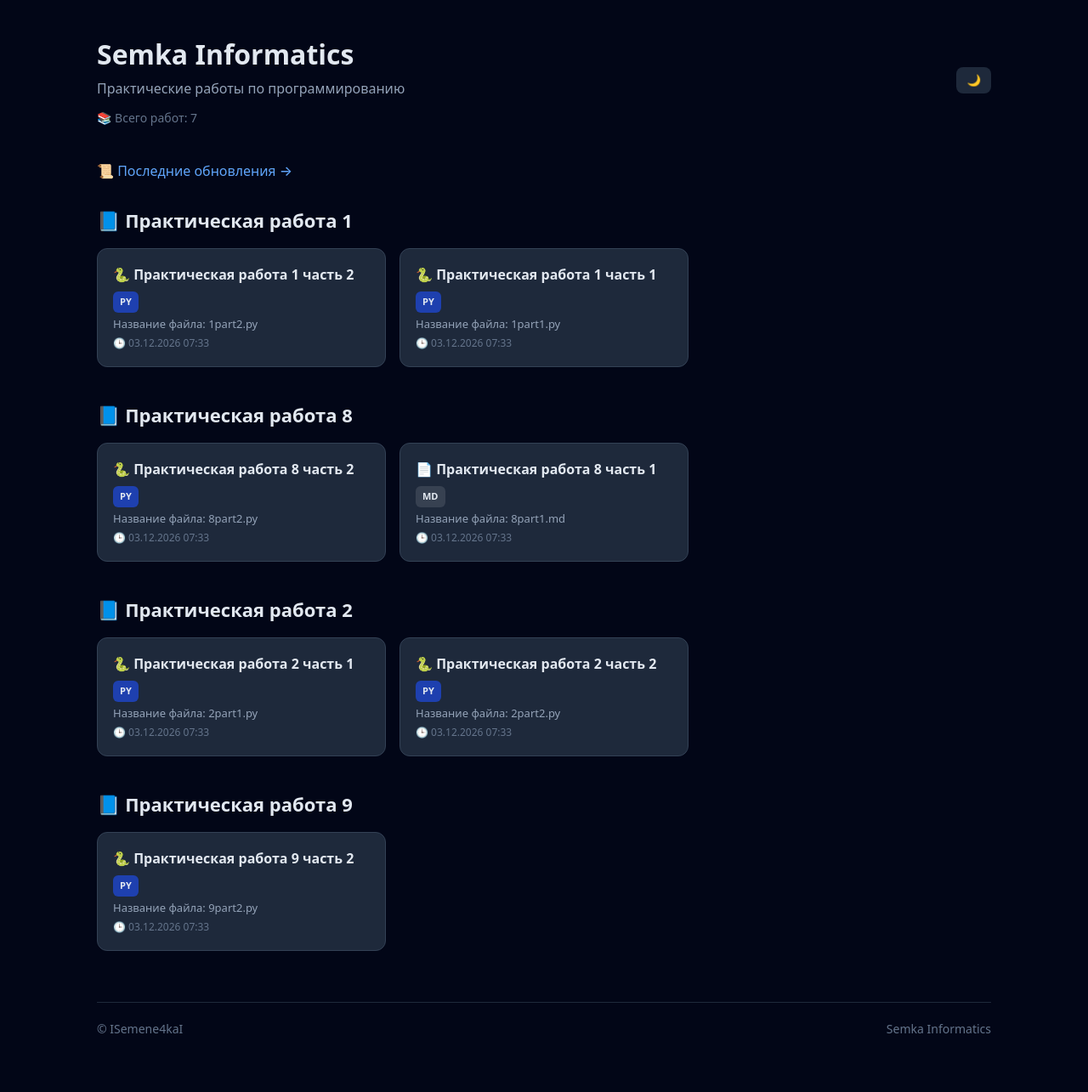
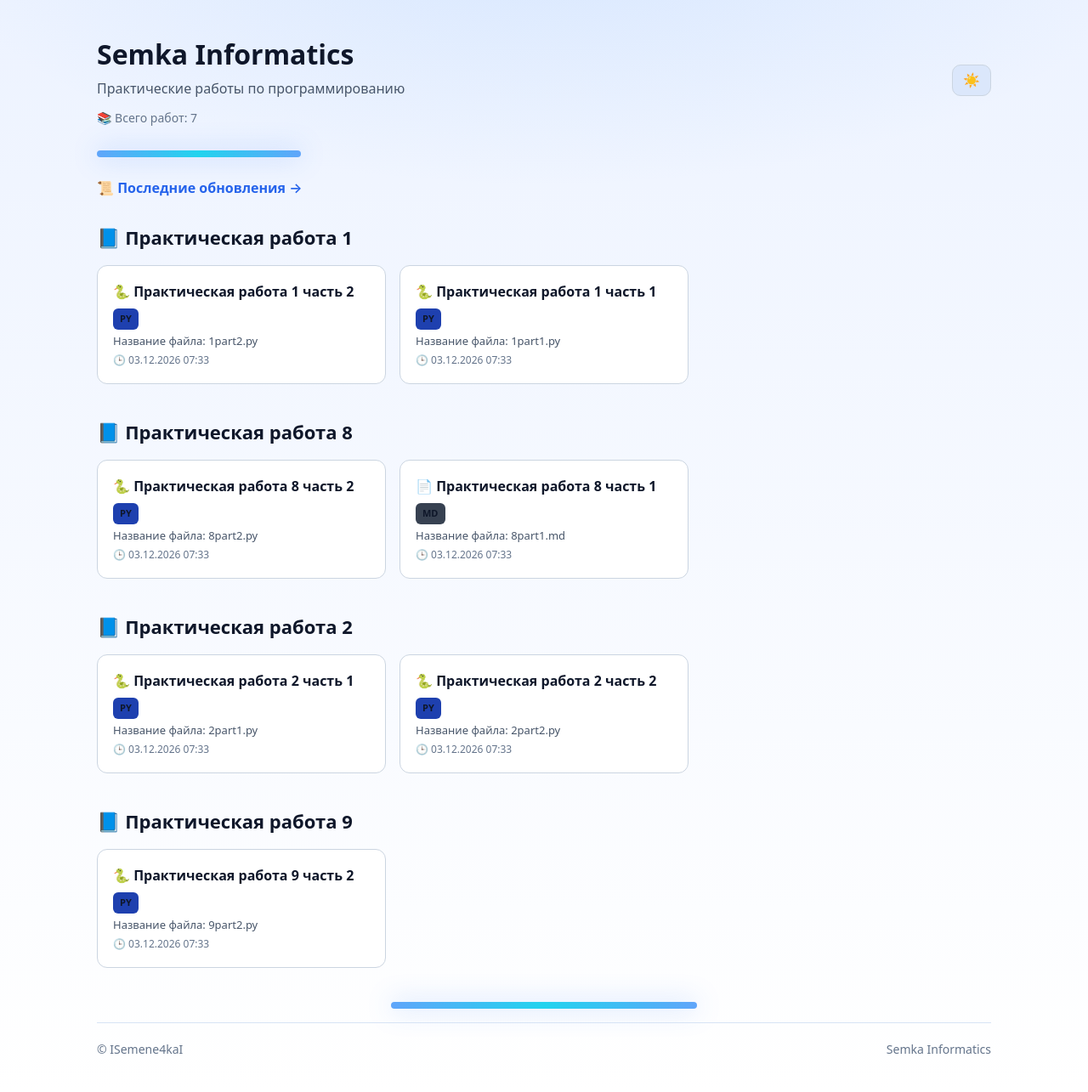
Before and after one commit to ISemene4kaI/semka_informatics, a Flask app: page / in a window 1280 px wide. Shown: the whole page at 85% size. Before the commit the page ends 1216 px from the top, so only its background shows below. Run offline with Flask 3, Linux system fonts and the light colour scheme; some libraries are stand-ins or nearby versions.

Commit message:
Visual Update 2.0
- Upgrade visual update

```diff
--- a/app/static/script.js
+++ b/app/static/script.js
@@ -1,8 +1,38 @@
+const THEME_KEY = "theme"
+const toggle = document.getElementById("themeToggle")
+const copyBtn = document.getElementById("copyBtn")
+const hljsTheme = document.getElementById("hljsTheme")
+
+function applyTheme(theme) {
+    document.body.classList.toggle("light", theme === "light")
+
+    if (toggle) {
+        toggle.textContent = theme === "light" ? "☀️" : "🌙"
+    }
+
+    if (hljsTheme) {
+        hljsTheme.href = theme === "light"
+            ? "https://cdnjs.cloudflare.com/ajax/libs/highlight.js/11.9.0/styles/github.min.css"
+            : "https://cdnjs.cloudflare.com/ajax/libs/highlight.js/11.9.0/styles/github-dark.min.css"
+    }
+}
+
+const savedTheme = localStorage.getItem(THEME_KEY)
+const prefersLight = window.matchMedia("(prefers-color-scheme: light)").matches
+const initialTheme = savedTheme || (prefersLight ? "light" : "dark")
+applyTheme(initialTheme)
+
+if (toggle) {
+    toggle.onclick = () => {
+        const nextTheme = document.body.classList.contains("light") ? "dark" : "light"
+        applyTheme(nextTheme)
+        localStorage.setItem(THEME_KEY, nextTheme)
+    }
+}
+
 // Copy code
-const btn = document.getElementById("copyBtn")
-
-if (btn) {
-    btn.onclick = () => {
+if (copyBtn) {
+    copyBtn.onclick = () => {
         let text = ""
 
         const codeLines = document.querySelectorAll(".code-pre .line .code")
@@ -14,24 +44,6 @@ if (btn) {
         }
 
         navigator.clipboard.writeText(text)
-        btn.innerText = "Copied!"
+        copyBtn.textContent = "Copied!"
     }
 }
-
-// Theme toggle
-const toggle = document.getElementById("themeToggle")
-
-if (toggle) {
-    toggle.onclick = () => {
-        document.body.classList.toggle("light")
-
-        localStorage.setItem(
-            "theme",
-            document.body.classList.contains("light") ? "light" : "dark"
-        )
-    }
-
-    if (localStorage.getItem("theme") === "light") {
-        document.body.classList.add("light")
-    }
-}
--- a/app/static/style.css
+++ b/app/static/style.css
@@ -1,3 +1,81 @@
+/* ========================================
+   THEME TOKENS
+======================================== */
+:root {
+    --bg: #020617;
+    --bg-soft: #06102b;
+    --text: #e2e8f0;
+    --muted: #94a3b8;
+    --subtle: #64748b;
+
+    --surface: #1e293b;
+    --surface-border: #334155;
+    --surface-hover-border: #3b82f6;
+
+    --link: #60a5fa;
+    --footer-border: #1e293b;
+
+    --theme-toggle-bg: #1e293b;
+    --theme-toggle-fg: #f8fafc;
+
+    --btn-download: #2563eb;
+    --btn-github: #334155;
+    --btn-copy: #16a34a;
+    --btn-back: #475569;
+    --btn-open: #2563eb;
+    --btn-text: #ffffff;
+
+    --markdown-bg: #020617;
+    --markdown-border: #334155;
+
+    --code-font: "Cascadia Code", "Fira Code", Consolas, "Courier New", monospace;
+    --code-bg: #020617;
+    --code-border: #334155;
+    --code-text: #e2e8f0;
+    --code-number: #64748b;
+
+    --island-1: #22d3ee;
+    --island-2: #3b82f6;
+    --island-shadow: 0 0 28px rgba(56, 189, 248, 0.45);
+}
+
+body.light {
+    --bg: #edf3ff;
+    --bg-soft: #ffffff;
+    --text: #0f172a;
+    --muted: #475569;
+    --subtle: #64748b;
+
+    --surface: #ffffff;
+    --surface-border: #cbd5e1;
+    --surface-hover-border: #2563eb;
+
+    --link: #2563eb;
+    --footer-border: #d7e3f5;
+
+    --theme-toggle-bg: #dbe7fb;
+    --theme-toggle-fg: #0f172a;
+
+    --btn-download: #2563eb;
+    --btn-github: #334155;
+    --btn-copy: #15803d;
+    --btn-back: #64748b;
+    --btn-open: #2563eb;
+    --btn-text: #ffffff;
+
+    --markdown-bg: #ffffff;
+    --markdown-border: #cbd5e1;
+
+    --code-bg: #f8fafc;
+    --code-border: #cbd5e1;
+    --code-text: #0f172a;
+    --code-number: #64748b;
+
+    --island-1: #60a5fa;
+    --island-2: #22d3ee;
+    --island-shadow: 0 0 30px rgba(59, 130, 246, 0.35);
+}
+
 /* ========================================
    BASE
 ======================================== */
@@ -8,8 +86,10 @@
 }
 
 body {
-    background: #020617;
-    color: #e2e8f0;
+    background:
+        radial-gradient(1200px 500px at 50% -80px, rgba(96, 165, 250, 0.15), transparent 60%),
+        linear-gradient(180deg, var(--bg), var(--bg-soft));
+    color: var(--text);
     font-family:
         system-ui,
         -apple-system,
@@ -21,16 +101,17 @@ body {
         "Noto Sans",
         sans-serif;
     line-height: 1.5;
+    transition: background 0.25s ease, color 0.25s ease;
 }
 
 a {
+    color: inherit;
     text-decoration: none;
-    color: inherit;
 }
 
 .container {
+    margin: auto;
     max-width: 1100px;
-    margin: auto;
     padding: 40px 24px;
 }
 
@@ -38,10 +119,10 @@ a {
    HERO HEADER
 ======================================== */
 .hero {
+    align-items: center;
     display: flex;
     justify-content: space-between;
-    align-items: center;
-    margin-bottom: 40px;
+    margin-bottom: 30px;
 }
 
 .hero h1 {
@@ -50,22 +131,57 @@ a {
 }
 
 .subtitle {
-    color: #94a3b8;
+    color: var(--muted);
     margin-top: 4px;
 }
 
 .hero-stats {
+    color: var(--subtle);
+    font-size: 14px;
     margin-top: 12px;
-    color: #64748b;
-    font-size: 14px;
+}
+
+.hero-actions {
+    align-items: center;
+    display: flex;
+    gap: 10px;
 }
 
 .theme-toggle {
-    background: #1e293b;
-    border: none;
+    background: var(--theme-toggle-bg);
+    border: 1px solid var(--surface-border);
+    border-radius: 10px;
+    color: var(--theme-toggle-fg);
+    cursor: pointer;
+    font-size: 16px;
+    min-width: 46px;
     padding: 8px 12px;
-    border-radius: 8px;
-    cursor: pointer;
+    transition: transform 0.15s ease, filter 0.15s ease;
+}
+
+.theme-toggle:hover {
+    filter: brightness(1.05);
+    transform: translateY(-1px);
+}
+
+/* ========================================
+   ISLANDS
+======================================== */
+.island {
+    background: linear-gradient(90deg, var(--island-1), var(--island-2), var(--island-1));
+    border-radius: 999px;
+    box-shadow: var(--island-shadow);
+    height: 8px;
+}
+
+.island-top {
+    margin: -2px 0 24px;
+    width: min(240px, 70%);
+}
+
+.island-bottom {
+    margin: 8px auto 16px;
+    width: min(360px, 100%);
 }
 
 /* ========================================
@@ -85,23 +201,23 @@ a {
 ======================================== */
 .grid {
     display: grid;
+    gap: 16px;
     grid-template-columns: repeat(auto-fill, minmax(260px, 1fr));
-    gap: 16px;
 }
 
 /* ========================================
    CARD
 ======================================== */
 .card {
-    background: #1e293b;
+    background: var(--surface);
+    border: 1px solid var(--surface-border);
+    border-radius: 12px;
     padding: 18px;
-    border-radius: 12px;
-    border: 1px solid #334155;
-    transition: all 0.15s ease;
+    transition: border-color 0.15s ease, transform 0.15s ease;
 }
 
 .card:hover {
-    border-color: #3b82f6;
+    border-color: var(--surface-hover-border);
     transform: translateY(-2px);
 }
 
@@ -111,14 +227,14 @@ a {
 }
 
 .card-meta {
+    color: var(--muted);
     font-size: 13px;
-    color: #94a3b8;
     margin-top: 4px;
 }
 
 .card-date {
+    color: var(--subtle);
     font-size: 12px;
-    color: #64748b;
     margin-top: 4px;
 }
 
@@ -197,55 +318,57 @@ a {
 ======================================== */
 .buttons {
     display: flex;
+    flex-wrap: wrap;
     gap: 10px;
     margin-bottom: 20px;
-    flex-wrap: wrap;
 }
 
 .btn {
-    padding: 8px 14px;
+    border: none;
     border-radius: 8px;
-    font-size: 14px;
-    border: none;
+    color: var(--btn-text);
     cursor: pointer;
     display: inline-block;
+    font-size: 14px;
+    padding: 8px 14px;
+    transition: transform 0.15s ease, filter 0.15s ease;
+}
+
+.btn:hover {
+    filter: brightness(1.05);
+    transform: translateY(-1px);
 }
 
 .btn-download {
-    background: #2563eb;
-    color: white;
+    background: var(--btn-download);
 }
 
 .btn-github {
-    background: #334155;
-    color: white;
+    background: var(--btn-github);
 }
 
 .btn-copy {
-    background: #16a34a;
-    color: white;
+    background: var(--btn-copy);
 }
 
 .btn-back {
-    background: #475569;
-    color: white;
+    background: var(--btn-back);
 }
 
 .btn-open {
-    background: #2563eb;
-    color: white;
-    padding: 8px 16px;
+    background: var(--btn-open);
     border-radius: 8px;
     font-size: 14px;
+    padding: 8px 16px;
 }
 
 /* ========================================
    UPDATES PAGE
 ======================================== */
 .updates-link {
+    color: var(--link);
+    font-weight: 600;
     margin-bottom: 30px;
-    color: #60a5fa;
-    font-weight: 500;
 }
 
 .updates-list {
@@ -275,39 +398,40 @@ a {
 }
 
 .update-meta {
+    color: var(--muted);
     display: flex;
+    flex-wrap: wrap;
+    font-size: 13px;
     gap: 12px;
-    font-size: 13px;
-    color: #94a3b8;
 }
 
 .update-file {
-    color: #64748b;
+    color: var(--subtle);
 }
 
 /* ========================================
    FOOTER
 ======================================== */
 footer {
-    margin-top: 60px;
-    border-top: 1px solid #1e293b;
+    border-top: 1px solid var(--footer-border);
+    margin-top: 12px;
     padding-top: 20px;
 }
 
 .footer-inner {
+    color: var(--subtle);
     display: flex;
+    font-size: 14px;
     justify-content: space-between;
-    color: #64748b;
-    font-size: 14px;
 }
 
 /* ========================================
    MARKDOWN
 ======================================== */
 .markdown-container {
-    background: #020617;
+    background: var(--markdown-bg);
+    border: 1px solid var(--markdown-border);
     border-radius: 14px;
-    border: 1px solid #334155;
     padding: 24px;
 }
 
--- a/app/templates/index.html
+++ b/app/templates/index.html
@@ -13,8 +13,9 @@
         <p class="subtitle">Практические работы по программированию</p>
         <div class="hero-stats">📚 Всего работ: {{ total }}</div>
       </div>
-      <button id="themeToggle" class="theme-toggle">🌙</button>
+      <button id="themeToggle" class="theme-toggle" type="button" aria-label="Переключить тему">🌙</button>
     </header>
+    <div class="island island-top" aria-hidden="true"></div>
 
     <div class="updates-link">
       <a href="{{ url_for('updates') }}">📜 Последние обновления →</a>
@@ -38,6 +39,7 @@
     </section>
     {% endfor %}
 
+    <div class="island island-bottom" aria-hidden="true"></div>
     <footer>
       <div class="footer-inner">
         <div>© ISemene4kaI</div>
--- a/app/templates/updates.html
+++ b/app/templates/updates.html
@@ -12,7 +12,10 @@
         <h1>📜 Последние обновления</h1>
         <p class="subtitle">Последние изменённые файлы</p>
       </div>
-      <a class="btn btn-back" href="{{ url_for('index') }}">← Назад</a>
+      <div class="hero-actions">
+        <button id="themeToggle" class="theme-toggle" type="button" aria-label="Переключить тему">🌙</button>
+        <a class="btn btn-back" href="{{ url_for('index') }}">← Назад</a>
+      </div>
     </header>
 
     <div class="updates-list">
```
Also changed, not shown: other parts of app/static/style.css (+28 -13 lines), app/static/code.css (+17 -11 lines), app/templates/view.html (+9 -5 lines).
